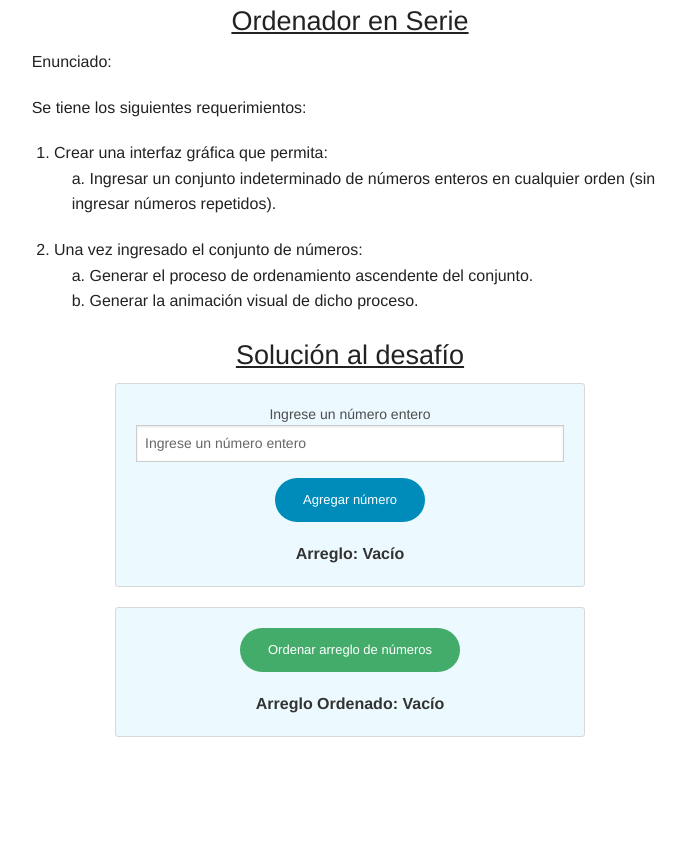
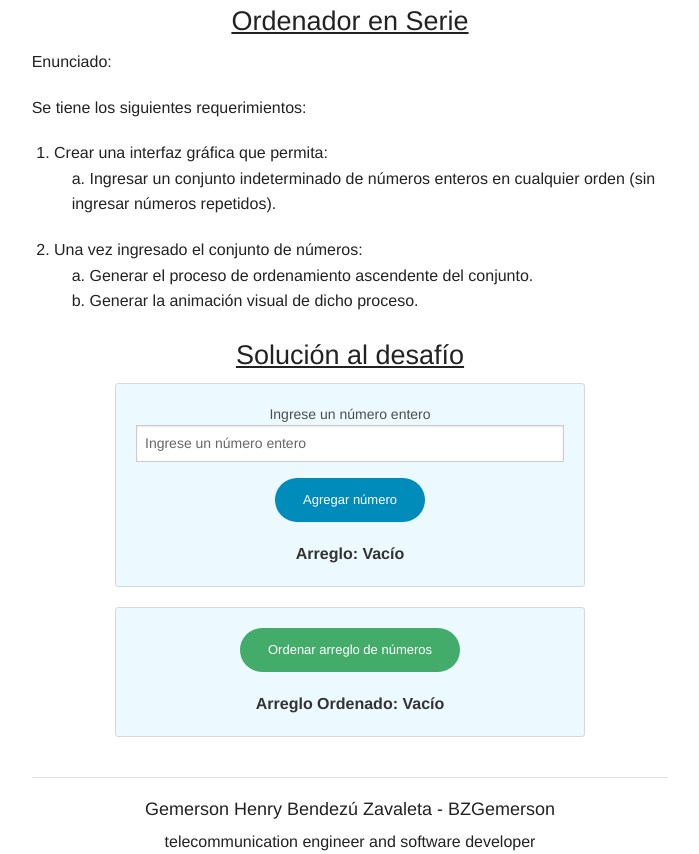
Before and after one commit to gemersonhenry/desafio-frontend, a plain HTML site: page index.html in a window 1280 px wide. Shown: the whole page, without its empty margins (290-989 px from the left). Before the commit the page ends 800 px from the top, so only its background shows below. Drawn offline with Linux system fonts and the light colour scheme.

Commit message:
Agregando pie de página
Agregando pie de página a la página principal con los datos del autor
(BZGemerson)

```diff
--- a/index.html
+++ b/index.html
@@ -87,7 +87,13 @@
 			</div>
 		</section><!-- /section -->
 		<footer id="footer">
-
+			<div class="row">
+				<div class="small-12 medium-offset-2 medium-8 columns text-center">
+					<hr />
+					<h5>Gemerson Henry Bendezú Zavaleta - BZGemerson</h5>
+					telecommunication engineer and software developer
+				</div>
+			</div>
 		</footer><!-- /footer -->
 
 		<script type="text/javascript" src="libs/foundation-5/js/vendor/jquery.js"></script>
```
